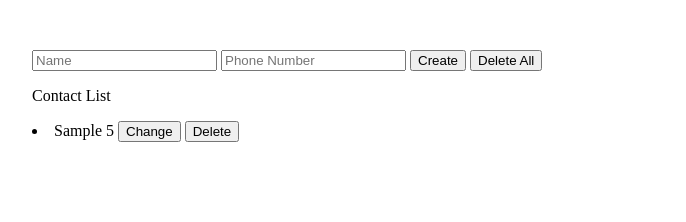
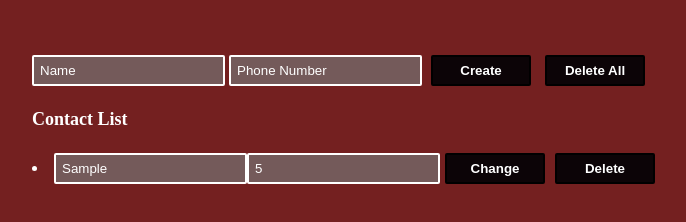
Before and after one commit to JuliaBeCoding/Kunskapskontroll-kontaktlista-applikation, a plain HTML site: page index.html in a window 1280 px wide. Both pictures are taken after typing "Sample", "5" into the empty fields and a click on the input "Create". Shown: the whole page, without its empty margins (208-894 px from the left). Drawn offline with Linux system fonts and the light colour scheme.

Commit message:
Adjusted JS-file - changed save content to inputfields.

```diff
--- a/index.css
+++ b/index.css
@@ -2,9 +2,45 @@ body {
   width: 800px;
   margin: 0 auto;
   margin-top: 50px;
+  background-color: rgb(116, 32, 32);
+}
+
+p {
+  color: white;
+  font-weight: 600;
+  font-size: 18px;
+}
+
+li {
+  color: white;
 }
 
 #errorMessage {
   color: red;
   font-weight: 600;
 }
+
+button,
+#create,
+#delete {
+  background-color: rgb(12, 4, 7);
+  color: white;
+  border: 2px solid black;
+  margin: 5px;
+  padding: 6px;
+  border-radius: 2px;
+  font-weight: 600;
+  width: 100px;
+}
+
+input {
+  background-color: rgb(118, 114, 114, 0.7);
+  border: 2px solid white;
+  border-radius: 2px;
+  padding: 6px;
+  color: white;
+}
+
+input::placeholder {
+  color: white;
+}
--- a/index.js
+++ b/index.js
@@ -1,5 +1,3 @@
-// Om textfälten är tomma samt addera kontakter.
-
 let errorMessage = document.getElementById('errorMessage');
 
 document.getElementById('create').addEventListener('click', function (e) {
@@ -16,73 +14,63 @@ document.getElementById('create').addEventListener('click', function (e) {
 
     let contactList = document.getElementById('contactList');
     let contactItem = document.createElement('li');
-    contactItem.innerHTML = `
-      ${firstName} ${phoneNumber}
-      <button class="changeBtn">Change</button>
-      <button class="deleteBtn">Delete</button>
-      `
-
-    contactList.appendChild(contactItem);
-    btnEvents(contactItem);
-
-    // Redigera kontakt.
-
-    function btnEvents(contactItem) {
-
-    contactItem.querySelector('.changeBtn').addEventListener('click', function () {
-      let contactText = contactItem.firstChild.textContent.trim();
-      let [currentFirstName, currentPhoneNumber] = contactText.split(' ');
 
     let firstNameInput = document.createElement('input');
     firstNameInput.type = 'text';
-      firstNameInput.value = currentFirstName;
+    firstNameInput.value = firstName;
+    firstNameInput.disabled = true;
 
-      let firstPhoneNumberInput = document.createElement('input');
-      firstPhoneNumberInput.type = 'text';
-      firstPhoneNumberInput.value = currentPhoneNumber;
+    let phoneNumberInput = document.createElement('input');
+    phoneNumberInput.type = 'text';
+    phoneNumberInput.value = phoneNumber;
+    phoneNumberInput.disabled = true;
 
-      contactItem.innerHTML = '';
+    let changeBtn = document.createElement('button');
+    changeBtn.textContent = 'Change';
+    changeBtn.className = 'changeBtn';
+
+    let deleteBtn = document.createElement('button');
+    deleteBtn.textContent = 'Delete';
+    deleteBtn.className = 'deleteBtn';
 
     contactItem.appendChild(firstNameInput);
-      contactItem.appendChild(firstPhoneNumberInput);
+    contactItem.appendChild(phoneNumberInput);
+    contactItem.appendChild(changeBtn);
+    contactItem.appendChild(deleteBtn);
 
-      let saveBtn = document.createElement('button');
-      saveBtn.textContent = 'Save';
-      contactItem.appendChild(saveBtn);
+    contactList.appendChild(contactItem);
 
-      saveBtn.addEventListener('click', function () {
-        if (firstNameInput.value === "" || firstPhoneNumberInput.value === "") {
-          errorMessage.textContent = "Can´t be empty!";
-          errorMessage.style.display = 'block';
-        } else {
-          errorMessage.style.display = 'none';
-
-          let updatedFirstName = firstNameInput.value;
-          let updatedPhoneNumber = firstPhoneNumberInput.value;
-
-          contactItem.innerHTML = `
-          ${updatedFirstName} ${updatedPhoneNumber}
-          <button class="changeBtn">Change</button>
-          <button class="deleteBtn">Delete</button>
-          `;
-          btnEvents(contactItem);
-        }
-      })
-    })
-
-    // Radera enskild kontakt.
-
-    contactItem.querySelector('.deleteBtn').addEventListener('click', function () {
-      contactList.removeChild(contactItem);
-    });
-  }
+    contactItemBtns(contactItem, firstNameInput, phoneNumberInput, changeBtn, deleteBtn);
 
     document.getElementById('firstName').value = "";
     document.getElementById('phoneNumber').value = "";
   }
 })
 
-// Radera allt.
+function contactItemBtns(contactItem, firstNameInput, phoneNumberInput, changeBtn) {
+  changeBtn.addEventListener('click', function () {
+    if (changeBtn.textContent === 'Change') {
+      firstNameInput.disabled = false;
+      phoneNumberInput.disabled = false;
+      changeBtn.textContent = 'Save';
+    } else {
+      if (firstNameInput.value === "" || phoneNumberInput.value === "") {
+        errorMessage.textContent = 'Can´t be empty!';
+        errorMessage.style.display = 'block';
+        } else {
+        errorMessage.style.display = 'none';
+
+        firstNameInput.disabled = true;
+        phoneNumberInput.disabled = true;
+        changeBtn.textContent = 'Change';
+      }
+    }
+  })
+
+  contactItem.querySelector('.deleteBtn').addEventListener('click', function () {
+    contactItem.remove();
+  });
+}
 
 document.getElementById('delete').addEventListener('click', function (e) {
   e.preventDefault();
```
Lines whose indentation alone changed are shown as unchanged.
